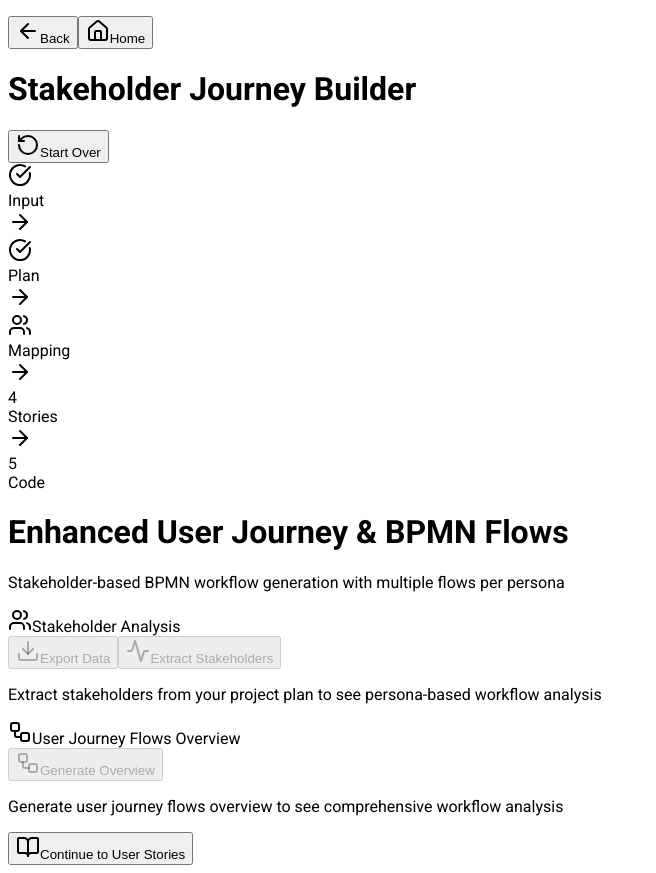
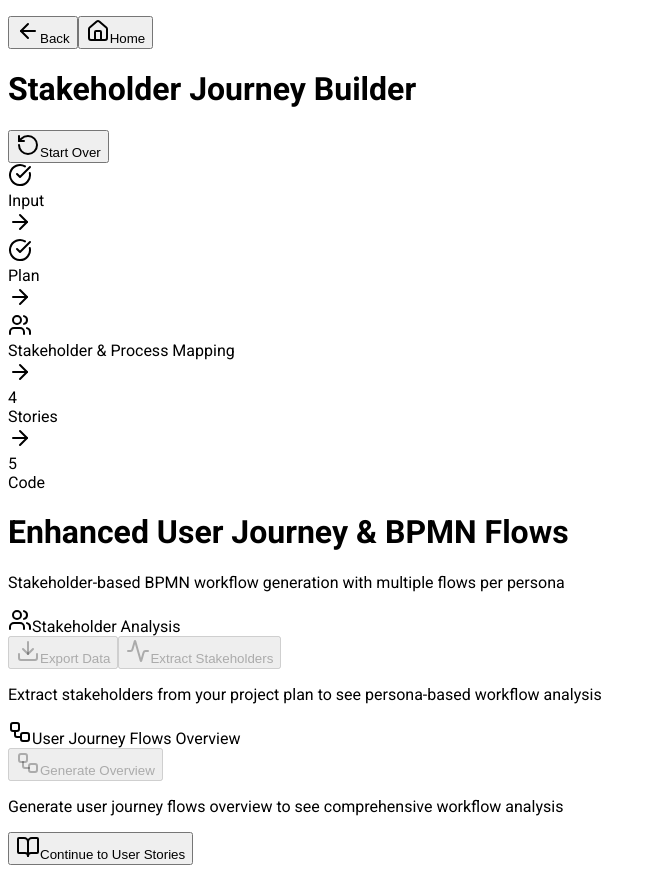
Before and after one commit to Biswanathdas1996/projectPlanner, a React (Vite) app in the folder client/: page /user-journey in a window 1280 px wide. Shown: the whole page, without its empty margins (0-656 px from the left). Built offline with nearby package versions, Linux system fonts and the light colour scheme.

Commit message:
Visual edit
Replit-Commit-Author: Agent
Replit-Commit-Session-Id: a1e8e478-0f20-4c5b-b9c2-e9075db2486c
Replit-Commit-Screenshot-Url: https://storage.googleapis.com/screenshot-production-us-central1/caabfea3-4e34-430a-96b7-a87b3778ccb8/00281399-2a88-403f-b36f-f42148d55e8b.jpg

```diff
--- a/client/src/components/workflow-progress.tsx
+++ b/client/src/components/workflow-progress.tsx
@@ -100,9 +100,7 @@ export function WorkflowProgress({ currentStep, completedSteps = [] }: WorkflowP
             <span className={`text-sm font-medium hidden sm:block ${
               getStepStatus('diagram') === 'active' ? 'text-blue-700' :
               getStepStatus('diagram') === 'completed' ? 'text-green-700' : 'text-gray-600'
-            }`}>
-              Mapping
-            </span>
+            }`}>Stakeholder & Process Mapping </span>
           </div>
 
           <ArrowRight className="h-4 w-4 text-gray-300" />
```
